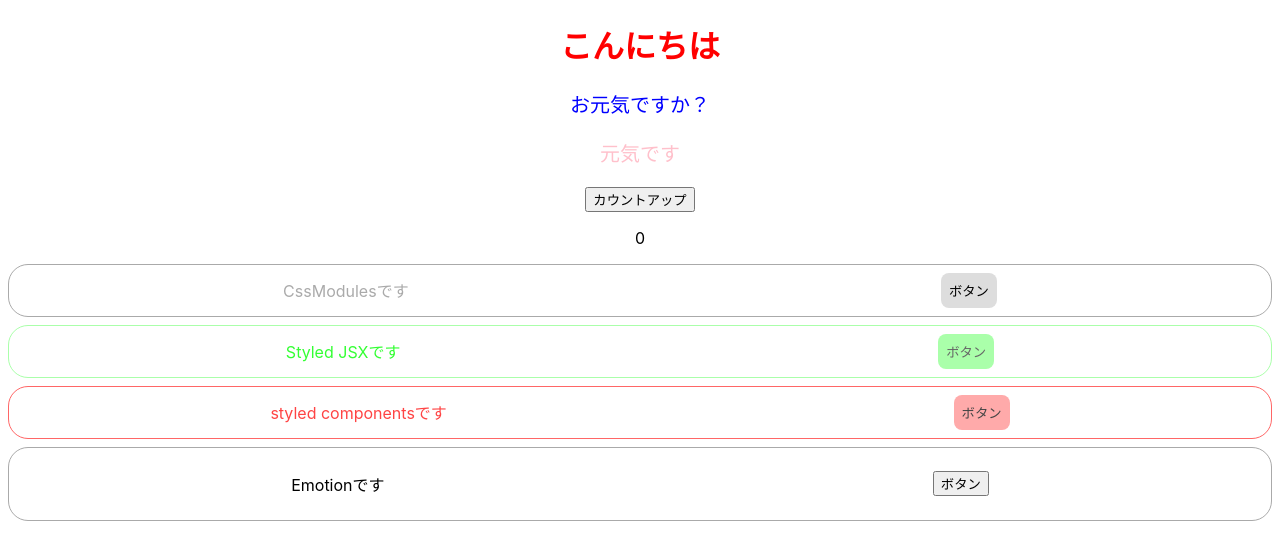
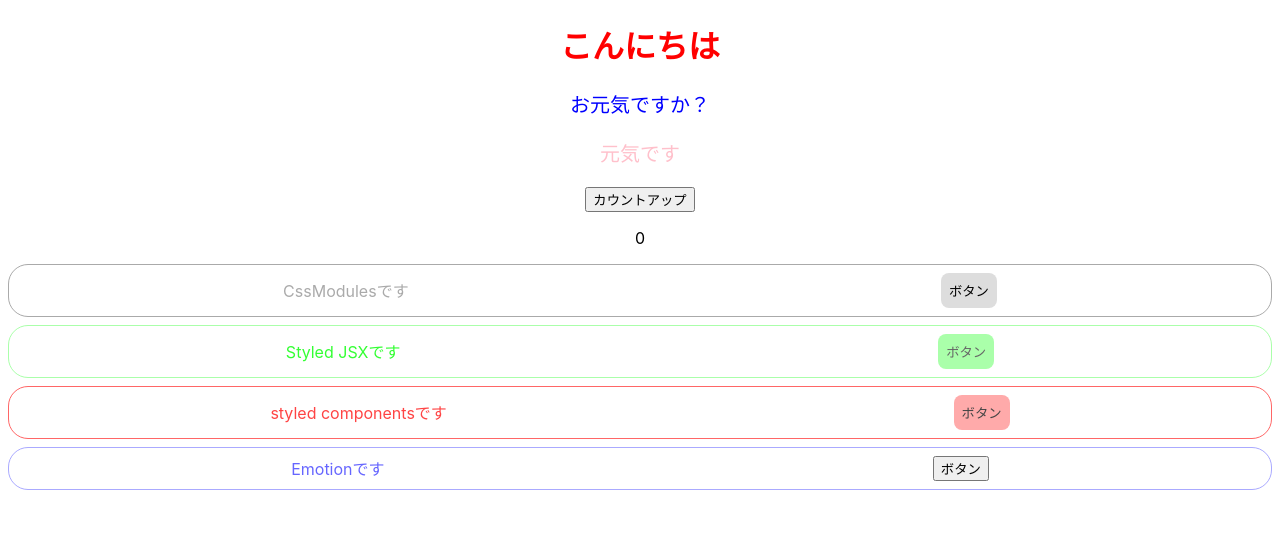
Before and after one commit to hiro881213/react-app, a React (Create React App) app: page / in a window 1280 px wide. Shown: the top 560 px of the page. Built offline with nearby package versions, Linux system fonts and the light colour scheme.

Commit message:
Emotionの利用2

```diff
--- a/src/components/Emotion.jsx
+++ b/src/components/Emotion.jsx
@@ -5,7 +5,7 @@ export const Emotion = () => {
 
     // SCSSの書き方がそのまま可能な書き方
     const containerStyle = css`
-        border: solid 1px #aaa;
+        border: solid 1px #AAF;
         border-radius: 20px;
         padding: 8px;
         margin: 8px;
@@ -14,9 +14,16 @@ export const Emotion = () => {
         align-items: center;
     `;
 
+    // インラインスタイルの書き方
+    const titleStyle = css({
+        margin:0,
+        color: "#66F"
+    });
+
+
     return (
         <div css={containerStyle}>
-            <p>Emotionです</p>
+            <p css = {titleStyle}>Emotionです</p>
             <button>ボタン</button>
         </div>
     );
```
